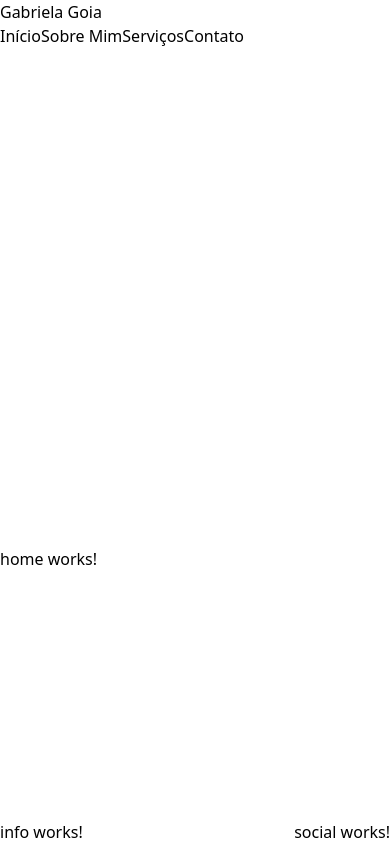
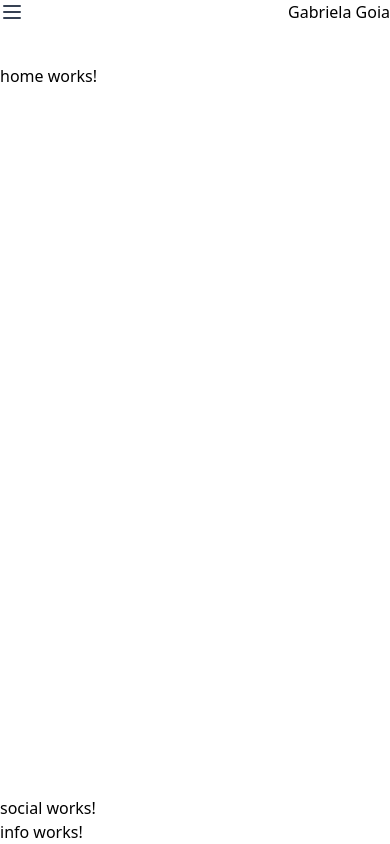
Before and after one commit to ronaldbarbosa/landingpage-ggpsi, an Angular app: page / in a window 390 px wide. Built offline with nearby package versions, Linux system fonts and the light colour scheme.

Commit message:
feat: adjusted app component layout; create hamburger menu for mobile screen

```diff
--- a/src/app/app.component.html
+++ b/src/app/app.component.html
@@ -1,5 +1,5 @@
-<div class="flex flex-col justify-between min-h-dvh">
-  <app-header></app-header>
+<app-header class="fixed top-0 left-0 w-full z-50" />
+<div class="min-h-screen flex flex-col pt-16">
   <router-outlet />
-  <app-footer></app-footer>
+  <app-footer class="mt-auto" />
 </div>
--- a/src/app/components/footer/footer.component.html
+++ b/src/app/components/footer/footer.component.html
@@ -1,4 +1,4 @@
-<footer class="flex justify-between">
+<footer class="flex flex-col md:flex-row justify-between">
+  <app-social />
   <app-info />
-  <app-social />
 </footer>
--- a/src/app/components/header/header.component.html
+++ b/src/app/components/header/header.component.html
@@ -1,4 +1,4 @@
-<header class="flex flex-col md:flex-row justify-between">
-  <app-logo />
-  <app-nav />
+<header class="flex justify-between">
+  <app-logo class="order-2 sm:order-1" />
+  <app-nav class="order-1 sm:order-2" />
 </header>
--- a/src/app/components/header/nav/nav.component.html
+++ b/src/app/components/header/nav/nav.component.html
@@ -1,8 +1,35 @@
-<nav>
-  <ul class="flex">
-    <li>Início</li>
-    <li>Sobre Mim</li>
-    <li>Serviços</li>
-    <li>Contato</li>
-  </ul>
-</nav>
+@if (showMenu) {
+  <div class="fixed inset-0 bg-black opacity-60 z-40 sm:hidden" (click)="showMenu = false">
+  </div>
+}
+
+<div class="sm:hidden z-50 relative">
+  <button (click)="showMenu = !showMenu" [ngClass]="showMenu ? 'bg-gray-200 rounded p-1' : ''"
+    class="text-gray-700 focus:outline-none transition">
+    <svg class="w-6 h-6" fill="none" stroke="currentColor" viewBox="0 0 24 24">
+      <path stroke-linecap="round" stroke-linejoin="round" stroke-width="2" d="M4 6h16M4 12h16M4 18h16" />
+    </svg>
+  </button>
+</div>
+
+<div
+  class="w-1/2 h-full sm:w-auto z-50 sm:static fixed top-0 left-0 sm:bg-transparent bg-white sm:shadow-none shadow-lg"
+  [ngClass]="{
+    'block': showMenu,
+    'hidden': !showMenu,
+    'sm:flex': true
+  }">
+  <div class="flex items-center justify-between border-b sm:hidden">
+    <span class="font-semibold text-lg">Menu</span>
+    <button (click)="showMenu = false" class="text-gray-700 hover:bg-gray-200 rounded p-1 focus:outline-none">
+      <svg class="w-6 h-6" fill="none" stroke="currentColor" viewBox="0 0 24 24">
+        <path stroke-linecap="round" stroke-linejoin="round" stroke-width="2" d="M6 18L18 6M6 6l12 12" />
+      </svg>
+    </button>
+  </div>
+  <nav>
+    <a routerLink="/" class="block sm:inline-block">Inicio</a>
+    <a routerLink="/sobre" class="block sm:inline-block">Sobre</a>
+    <a routerLink="/contato" class="block sm:inline-block">Contato</a>
+  </nav>
+</div>
--- a/src/app/components/header/nav/nav.component.ts
+++ b/src/app/components/header/nav/nav.component.ts
@@ -1,11 +1,12 @@
 import { Component } from '@angular/core';
+import { CommonModule } from '@angular/common';
 
 @Component({
   selector: 'app-nav',
-  imports: [],
+  imports: [CommonModule],
   templateUrl: './nav.component.html',
   styleUrl: './nav.component.css'
 })
 export class NavComponent {
-
+  showMenu = false;
 }
```
